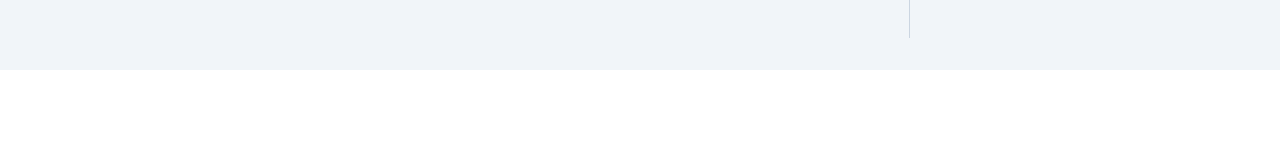
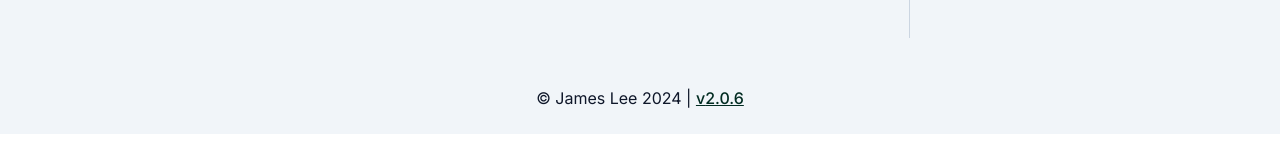
Before and after one commit to jamesleedev/homepage, a Next.js app: page / in a window 1280 px wide. Shown: the part 634-797 px from the top of the page. Built offline with nearby package versions, Linux system fonts and the light colour scheme.

Commit message:
feat: add footer

```diff
--- a/next.config.js
+++ b/next.config.js
@@ -12,6 +12,9 @@ const config = {
     defaultLocale: 'en',
   },
   output: 'standalone',
+  env: {
+    version: '2.0.6',
+  },
 };
 
 export default config;
--- a/package.json
+++ b/package.json
@@ -1,6 +1,6 @@
 {
   "name": "homepage",
-  "version": "0.1.0",
+  "version": "2.0.6",
   "private": true,
   "type": "module",
   "scripts": {
--- /dev/null
+++ b/src/components/footer/Footer.tsx
@@ -0,0 +1,21 @@
+import { Link } from '@components/link';
+import { ROUTES } from '@constants/routes';
+import { cn } from '@utils/utils';
+import { type FC } from 'react';
+
+const VERSION = process.env.version;
+const YEAR = new Date().getFullYear();
+
+interface Props {
+  className?: string;
+}
+
+export const Footer: FC<Props> = ({ className }) => {
+  return (
+    <footer className={cn('w-full py-4 font-sans text-sm', className)}>
+      <p className="text-center">
+        &copy; James Lee {YEAR} | <Link route={ROUTES.projectHomepage}>v{VERSION}</Link>
+      </p>
+    </footer>
+  );
+};
--- /dev/null
+++ b/src/components/footer/index.ts
@@ -0,0 +1 @@
+export * from './Footer';
--- a/src/components/layouts/default/default-layout.tsx
+++ b/src/components/layouts/default/default-layout.tsx
@@ -1,3 +1,4 @@
+import { Footer } from '@components/footer';
 import { Navigation } from '@components/nav';
 import { cn } from '@utils/utils';
 import { NextSeo } from 'next-seo';
@@ -38,6 +39,7 @@ export const DefaultLayout: FC<Props> = ({
       <div className="bg-slate-100">
         <main className={cn('container font-sans print:m-0 print:p-0', className)}>{children}</main>
       </div>
+      <Footer className="bg-slate-100" />
     </>
   );
 };
--- a/src/constants/routes.ts
+++ b/src/constants/routes.ts
@@ -34,4 +34,8 @@ export const ROUTES = {
     href: 'https://github.com/jamesleedev/playlist-wordcount',
     external: true,
   },
+  projectHomepage: {
+    href: 'https://github.com/jamesleedev/homepage',
+    external: true,
+  },
 } satisfies Routes;
```
